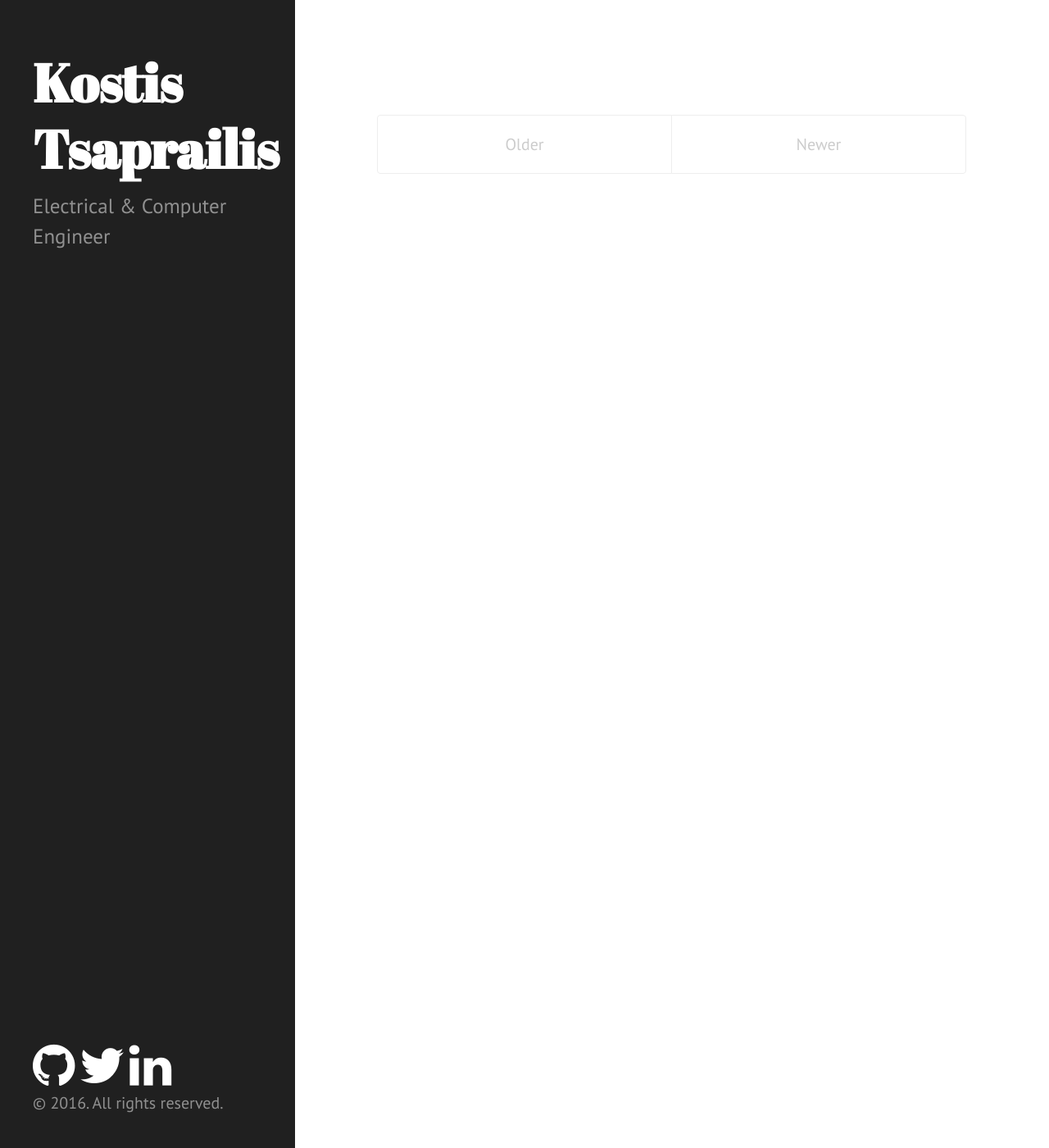
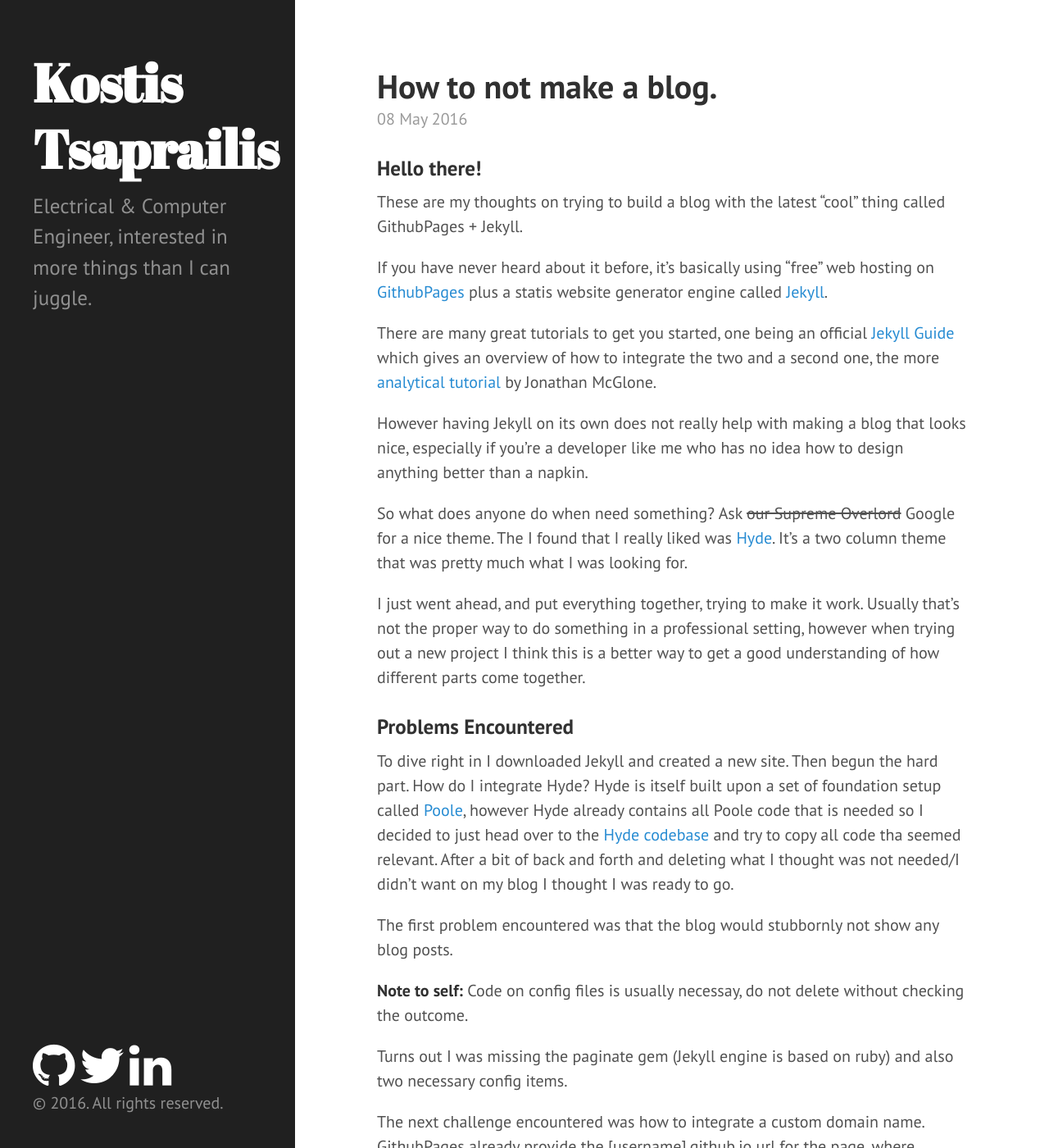
Before and after one commit to leokleist/kostistsaprailis.github.io, a Jekyll site: the page built from index.html, in a window 1280 px wide and 1400 px high. Shown: the whole window at 82% size. Built offline with Jekyll 4.4.1, drawn with Linux system fonts in a browser that asks for light colours; nearby versions of some CDN libraries; Markdown is read by kramdown in place of the engine named in the settings; the list of posts is cut into pages by our own code; some of the changed text lies outside the part shown.

Commit message:
Adding first post

```diff
--- a/_config.yml
+++ b/_config.yml
@@ -10,12 +10,20 @@
 tagline: Blog
 email: kostis.tsaprailis@gmail.com
 description: > # this means to ignore newlines until "baseurl:"
-  Electrical & Computer Engineer
-baseurl: "" # the subpath of your site, e.g. /blog
-url: "http://yourdomain.com" # the base hostname & protocol for your site
+  Electrical & Computer Engineer, interested in more things than I can juggle.
+baseurl: / # the subpath of your site, e.g. /blog
+url:              http://tsaprailis.com
 twitter_username: ktsaprailis
 github_username:  kostistsaprailis
 linkedin_username: konstantinostsaprailis
 
-# Build settings
-markdown: kramdown
+# Pagination
+gems: [jekyll-paginate]
+paginate:         5
+paginate_path: "page:num"
+
+# Dependencies
+markdown:         redcarpet
+
+# Permalinks
+permalink:        pretty
--- /dev/null
+++ b/_posts/2016-05-08-How-to-not-make-a-blog.md
@@ -0,0 +1,98 @@
+---
+layout: post
+title:  "How to not make a blog."
+date:   2016-05-08 13:33:42 +0300
+---
+
+### Hello there!
+
+These are my thoughts on trying to build a blog with the latest "cool" thing called
+GithubPages + Jekyll.
+
+If you have never heard about it before, it's basically using "free" web hosting on
+[GithubPages][githubpages-url] plus a statis website generator engine called
+[Jekyll][jekyll-url].
+
+There are many great tutorials to get you started, one being an official
+[Jekyll Guide][jekyllgithub-url] which gives an overview of how to integrate
+the two and a second one, the more [analytical tutorial][jonathanmacglone-url] by
+Jonathan McGlone.
+
+However having Jekyll on its own does not really help with making a blog that
+looks nice, especially if you're a developer like me who has no idea how to
+design anything better than a napkin.
+
+So what does anyone do when need something? Ask <del>our Supreme Overlord</del> Google
+for a nice theme. The I found that I really liked was [Hyde][hyde-url]. It's a
+two column theme that was pretty much what I was looking for.
+
+I just went ahead, and put everything together, trying to make it work. Usually
+that's not the proper way to do something in a professional setting, however when
+trying out a new project I think this is a better way to get a good understanding
+of how different parts come together.
+
+### Problems Encountered
+
+To dive right in I downloaded Jekyll and created a new site. Then begun the hard part.
+How do I integrate Hyde? Hyde is itself built upon a set of foundation setup called
+[Poole][poole-url], however Hyde already contains all Poole code that is needed so
+I decided to just head over to the [Hyde codebase][hydecode-url] and try to copy all
+code tha seemed relevant. After a bit of back and forth and deleting what I thought
+was not needed/I didn't want on my blog I thought I was ready to go.
+
+The first problem encountered was that the blog would stubbornly not show any blog posts.
+
+<strong>Note to self:</strong> Code on config files is usually necessay,
+do not delete without checking the outcome.
+
+Turns out I was missing the paginate gem (Jekyll engine is based on ruby) and also
+two necessary config items.
+
+The next challenge encountered was how to integrate a custom domain name. GithubPages
+already provide the [username].github.io url for the page, where [username] is your
+github one, however I always wanted a customer domain and now was the time to get it.
+
+Everyone knows the basics of how domains work: you have a server that matches URLS to IPs
+however how do you actually make assign one to the other?
+
+A(ddress) and CNAME Records
+
+[A-records][arecord-url] are basically mappings that return a 32-bit IPv4 address. They are used
+by your domain registrar to let them know where you want the URL you just bought
+though them to direct to.
+
+In our case Github provides two IP addresses to map to. However how does Github know
+which site (Github URL) to direct the request to?
+
+Enter [CNAME][cname-url] records. As described by wikipedia:
+> A Canonical Name record (abbreviated as CNAME record) is a type of resource record
+in the Domain Name System (DNS) used to specify that a domain name is an alias for another domain,
+the "canonical" domain. All information, including subdomains, IP addresses, etc.,
+are defined by the canonical domain.
+
+So what we are basically doing with this file is map the external URL (in my case
+tsaprailis.com) to the internal URL that Github knows kostistsaprailis.github.io.
+
+
+### Is the hassle worth it?
+
+There are currently far easier ways (Wordpress, Medium etc) to start a blog,
+why go through all the hassle to make it from scratch?
+
+Well the first thing that drew me to Jekyll was that as a developer I'm always
+enjoying more building stuff myself. Having exposure to the underlying code is
+always a great strength that allows you to configure (and also break) a project.
+
+So the fact still remains, take something apart, break it and then try to make it
+work. It will always down a path with many things to explore, and putting it back
+
+
+[githubpages-url]: https://pages.github.com/
+[jekyll-url]: https://jekyllrb.com/
+[jekyllgithub-url]: https://jekyllrb.com/docs/github-pages/
+[jonathanmacglone-url]: http://jmcglone.com/guides/github-pages/
+[hyde-url]: http://hyde.getpoole.com/
+[poole-url]: http://getpoole.com/
+[hydecode-url]: https://github.com/poole/hyde/
+[arecord-url]:https://en.wikipedia.org/wiki/List_of_DNS_record_types#A
+[cname-url]:https://en.wikipedia.org/wiki/CNAME_record
--- a/_posts/2016-04-30-welcome-to-jekyll.md
+++ b/_posts/example.markdown
@@ -7,6 +7,8 @@
 You’ll find this post in your `_posts` directory. Go ahead and edit it and re-build the site to see your changes. You can rebuild the site in many different ways, but the most common way is to run `jekyll serve`, which launches a web server and auto-regenerates your site when a file is updated!
 
 To add new posts, simply add a file in the `_posts` directory that follows the convention `YYYY-MM-DD-name-of-post.ext` and includes the necessary front matter. Take a look at the source for this post to get an idea about how it works.
+
+
 
 Jekyll also offers powerful support for code snippets:
 
```
